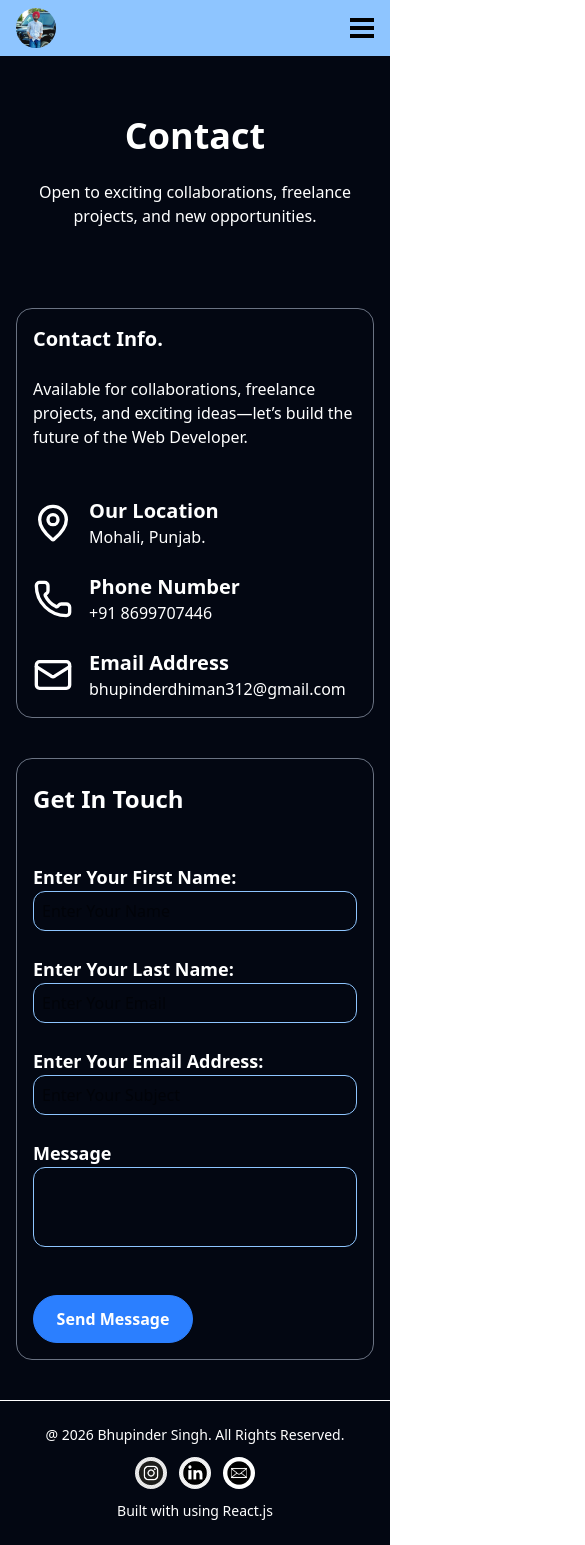
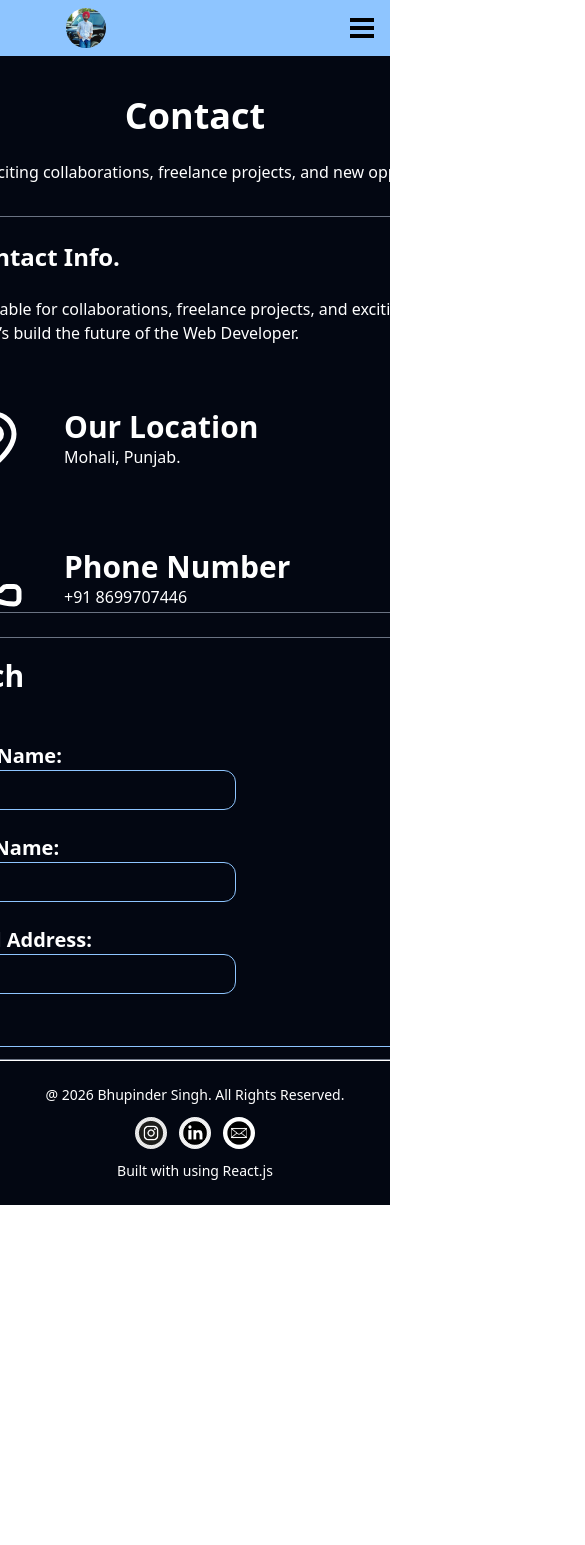
Before and after one commit to bhupinderdhiman312-creator/Portfolio, a React (Vite) app: page /Contact in a window 390 px wide. Shown: the top 1545 px of the page, 585 px wide, since content can reach past the window. After the commit the page ends 1205 px from the top, so only its background shows below. Built offline with nearby package versions, Linux system fonts and the light colour scheme.

Commit message:
update responsive

```diff
--- a/src/components/About.jsx
+++ b/src/components/About.jsx
@@ -95,7 +95,7 @@ function About() {
         viewport={{ once: true, amount: 0.2 }}
       >
 
-        <div className='w-full flex flex-wrap justify-center gap-6'>
+        <div className='w-full h-70 flex flex-wrap justify-center gap-6'>
 
           <div className="w-full sm:w-72 md:w-80 text-center hover:translate-y-2 shadow-md hover:shadow-indigo-500/40 transition-all duration-300 rounded-2xl flex flex-col gap-6 border border-sky-200 p-4">
             <p className="font-bold">HTML</p>
--- a/src/components/Contact.jsx
+++ b/src/components/Contact.jsx
@@ -8,101 +8,101 @@ function Contact() {
     <div>
 
     {/* Top Section */}
-    <div className='w-full flex flex-col justify-evenly items-center bg-gray-950 px-4 py-10'>
+    <div className='h-40 w-full flex flex-col justify-evenly items-center bg-gray-950 px-4'>
         <motion.div
-        initial={{ opacity: 0, y:70}}
+        initial={{ opacity: 5, y:70}}
         animate={{ opacity: 1, y: 0}}
         transition={{ duration: 2}}
-        className='w-full max-w-5xl text-center'>
-          <p className='font-extrabold text-4xl md:text-6xl text-white mt-5'>Contact</p><br />
+        className='h-50 w-220 justify-center text-center'>
+          <p className='font-extrabold text-4xl md:text-6xl mt-10 text-white'>Contact</p><br />
           <p className='font-medium text-white'> Open to exciting collaborations, freelance projects, and new opportunities.</p>
     </motion.div>
     </div>
 
     {/* Main Section */}
-    <div className='w-full flex flex-col md:flex-row justify-evenly items-center bg-gray-950 gap-10 px-4 py-10'>
+    <div className='h-screen w-full flex flex-col md:flex-row justify-evenly items-center bg-gray-950 overflow-auto gap-6 px-4'>
 
       {/* Left Box */}
-      <div className='w-full md:w-[400px] border border-gray-500 rounded-2xl p-4'>
+      <div className='h-150 w-130 border border-gray-500 rounded-2xl overflow-auto'><br />
 
         <motion.p
-        initial={{ opacity: 0, y:70}}
+        initial={{ opacity: 5, y:70}}
         animate={{ opacity: 1, y: 0}}
         transition={{ duration: 2}}
-        className='font-bold text-xl md:text-2xl text-white'>Contact Info.</motion.p><br />
+        className='font-bold text-2xl text-white ml-7'>Contact Info.</motion.p><br />
 
         <motion.p
-        initial={{ opacity: 0, y:70}}
+        initial={{ opacity: 5, y:70}}
         animate={{ opacity: 1, y: 0}}
         transition={{ duration: 2}}
-        className='font-medium text-white'>
+        className='font-medium text-white ml-7'>
           Available for collaborations, freelance projects, and exciting ideas—let’s build the future of the Web Developer.
         </motion.p><br />
 
         <motion.div
-        initial={{ opacity: 0, y:70}}
+        initial={{ opacity: 5, y:70}}
         animate={{ opacity: 1, y: 0}}
         transition={{ duration: 2}}
-        className='flex items-center gap-4 mt-6'>
-           <MapPin className='h-10 w-10 text-white'/>
+        className='h-35 w-120 flex items-center ml-7'>
+           <MapPin className='h-15 w-15 text-white'></MapPin>
        <div>
-        <p className='font-bold text-xl md:text-2xl text-white'>Our Location</p>
-        <p className='font-medium text-white'>Mohali, Punjab.</p>
+        <p className='font-bold text-3xl ml-10 text-white'>Our Location</p>
+        <p className='font-medium ml-10 text-white'>Mohali, Punjab.</p>
         </div>
         </motion.div>
 
         <motion.div
-        initial={{ opacity: 0, y:70}}
+        initial={{ opacity: 5, y:70}}
         animate={{ opacity: 1, y: 0}}
         transition={{ duration: 2}}
-        className='flex items-center gap-4 mt-6'>
-           <Phone className='h-10 w-10 text-white'/>
+        className='h-35 w-120 flex items-center ml-7'>
+           <Phone className='h-15 w-15 text-white'></Phone>
            <div>
-           <p className='font-bold text-xl md:text-2xl text-white'>Phone Number</p>
-           <p className='font-medium text-white'>+91 8699707446 </p>
+           <p className='font-bold text-3xl ml-10 text-white'>Phone Number</p>
+           <p className='font-medium ml-10 text-white'>+91 8699707446 </p>
            </div>
            </motion.div>
 
         <motion.div
-        initial={{ opacity: 0, y:70}}
+        initial={{ opacity: 5, y:70}}
         animate={{ opacity: 1, y: 0}}
         transition={{ duration: 2}}
-        className='flex items-center gap-4 mt-6'>
-          <Mail className='h-10 w-10 text-white'/>
+        className='h-35 w-120 flex items-center ml-7'>
+          <Mail className='h-15 w-15 text-white'></Mail>
           <div>
-            <p className='font-bold text-xl md:text-2xl text-white'>Email Address</p>
-            <p className='font-medium text-white'>bhupinderdhiman312@gmail.com</p>
+            <p className='font-bold text-3xl ml-10 text-white'>Email Address</p>
+            <p className='font-medium ml-10 text-white'>bhupinderdhiman312@gmail.com</p>
           </div>
         </motion.div>
 
       </div>
 
-      {/* Right Form */}
+      {/* Right Box */}
       <motion.div
-      initial={{ opacity: 0, y:70}}
+      initial={{ opacity: 5, y:70}}
         animate={{ opacity: 1, y: 0}}
         transition={{ duration: 2}}
-      className='w-full md:w-[600px] border border-gray-500 rounded-2xl p-4'>
+      className='h-160 w-200 border border-gray-500 rounded-2xl overflow-auto'>
 
-        <p className='font-extrabold text-2xl md:text-4xl text-white mt-2'>Get In Touch</p><br /><br />
+        <p className='font-extrabold text-3xl md:text-4xl text-white mt-5 ml-10'>Get In Touch</p><br /><br />
 
-        <p className=' font-bold text-lg md:text-2xl text-white'>Enter Your First Name:</p>
-        <input type="text" placeholder='Enter Your Name' className='h-10 w-full border border-blue-300 hover:scale-105 rounded-xl px-2'/><br /><br />
+        <p className=' font-bold text-xl md:text-2xl text-white ml-10 '>Enter Your First Name:</p>
+        <input type="text" placeholder='Enter Your Name' className='h-10 w-100 border border-blue-300 ml-10 rounded-xl'/><br /><br />
 
-        <p className='font-bold text-lg md:text-2xl text-white'>Enter Your Last Name:</p>
-        <input type="text" placeholder='Enter Your Email' className='h-10 w-full border border-blue-300 hover:scale-105 rounded-xl px-2'/><br /><br />
+        <p className='font-bold text-xl md:text-2xl text-white ml-10'>Enter Your Last Name:</p>
+        <input type="" placeholder='Enter Your Email' className='h-10 w-100 border border-blue-300 ml-10 rounded-xl'/><br /><br />
 
-        <p className='font-bold text-lg md:text-2xl text-white'>Enter Your Email Address:</p>
-        <input type="text" placeholder='Enter Your Subject'className='h-10 w-full border border-blue-300 hover:scale-105 rounded-xl px-2'/><br /><br />
+        <p className='font-bold text-xl md:text-2xl text-white ml-10'>Enter Your Email Address:</p>
+        <input type="text" placeholder='Enter Your Subject'className='h-10 w-100 border border-blue-300 ml-10 rounded-xl'/><br /><br />
 
-        <p className='font-bold text-lg md:text-2xl text-white'>Message</p>
-        <input type="text" placeholder='' className='h-20 w-full border border-blue-300 hover:scale-105 rounded-xl px-2'/><br /><br /><br />
+        <p className='font-bold text-xl md:text-2xl text-white ml-10'>Message</p>
+        <input type="text" placeholder='' className='h-20 w-150 border border-blue-300 ml-10 rounded-xl'/><br /><br /><br />
 
-        <button className='rounded-3xl h-12 w-40 bg-blue-500 hover:bg-blue-700 hover:scale-105 border border-blue-500 text-white font-bold'>
+        <button className='ml-10 rounded-3xl h-15 w-40 bg-blue-500 hover:bg-blue-700 border border-blue-500 text-white font-bold'>
           Send Message
         </button>
+      </motion.div>
 
-      </motion.div>
     </div>
     </div>
 
--- a/src/components/Navbar.jsx
+++ b/src/components/Navbar.jsx
@@ -9,30 +9,34 @@ function Navbar() {
   const [menuOpen, setMenuOpen] = useState(false)
 
   return (
-    <div>
+    <div className='relative z-50'>
 
-      <div className='w-full flex justify-between items-center bg-blue-300 px-4 h-14'>
+      <div className='w-full flex items-center bg-blue-300 px-4 h-14'>
 
         {/* Logo */}
-        <div className='flex items-center'>
+        <div className='flex items-center ml-[50px]'>
           <img src={Myimg} alt="" className='h-10 w-10 rounded-full'/>
         </div>
 
-        {/* Desktop Menu */}
-        <div className='hidden md:flex gap-6 items-center'>
+        {/* Desktop Menu (CENTER) */}
+        <div className='hidden md:flex gap-6 items-center absolute left-1/2 transform -translate-x-1/2'>
           <Link to="/" className='hover:text-white'>Home</Link>
           <Link to="/About" className='hover:text-white'>About</Link>
           <Link to="/Resume" className='hover:text-white'>Resume</Link>
           <Link to="/Contact" className='hover:text-white'>Contact</Link>
+        </div>
 
-          <div className='flex gap-3'>
-            <img src={Insta} alt="" className='h-8 w-8 rounded-full'/>
-            <img src={Lid} alt="" className='h-8 w-8 rounded-full'/>
-          </div>
+        {/* Right Icons (Desktop) */}
+        <div className='hidden md:flex gap-3 ml-auto mr-6'>
+          <img src={Insta} alt="" className='h-8 w-8 rounded-full'/>
+          <img src={Lid} alt="" className='h-8 w-8 rounded-full'/>
         </div>
 
         {/* Hamburger Icon */}
-        <div className='md:hidden cursor-pointer' onClick={() => setMenuOpen(!menuOpen)}>
+        <div
+          className='md:hidden cursor-pointer ml-auto'
+          onClick={() => setMenuOpen(!menuOpen)}
+        >
           <div className='w-6 h-1 bg-black mb-1'></div>
           <div className='w-6 h-1 bg-black mb-1'></div>
           <div className='w-6 h-1 bg-black'></div>
@@ -41,7 +45,7 @@ function Navbar() {
 
       {/* Mobile Menu */}
       {menuOpen && (
-        <div className='md:hidden flex flex-col items-center bg-blue-300 gap-4 py-4'>
+        <div className='md:hidden flex flex-col items-center bg-blue-300 gap-4 py-4 w-full'>
           <Link to="/" className='hover:text-white' onClick={() => setMenuOpen(false)}>Home</Link>
           <Link to="/About" className='hover:text-white' onClick={() => setMenuOpen(false)}>About</Link>
           <Link to="/Resume" className='hover:text-white' onClick={() => setMenuOpen(false)}>Resume</Link>
```
Also changed, not shown: vercel.json (renamed from src/components/vercel.json).
